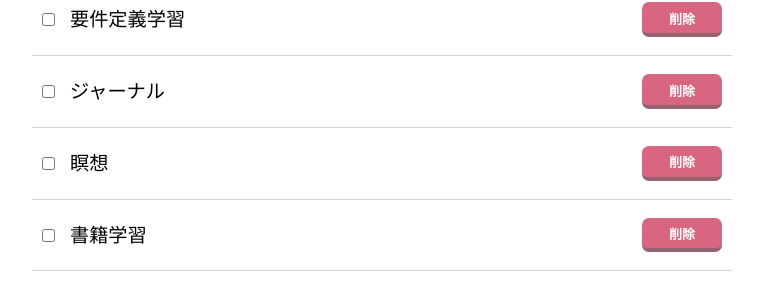
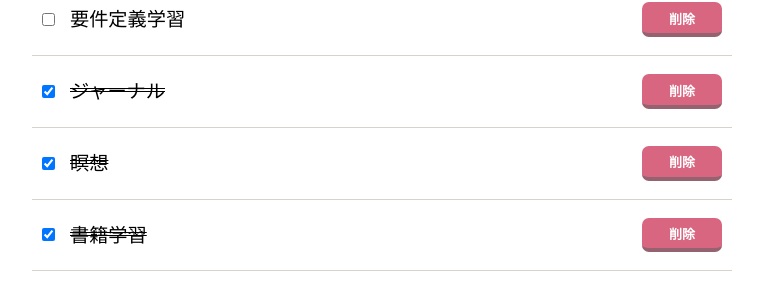
Before and after one commit to kouheihayashi78/vue-todo, a Vue app: page / in a window 1280 px wide. Shown: the part 358-658 px from the top of the page, without its empty margins (258-1021 px from the left). Built offline with nearby package versions, Linux system fonts and the light colour scheme; the HTML template or start-up script is replaced by a standard one.

Commit message:
add:クリックしたタスクを完了させる処理実装

```diff
--- a/FoodData.ts
+++ b/FoodData.ts
@@ -1,30 +1,37 @@
 export interface Task {
+  id: number,
   name: string,
   isDone: boolean,
 }
 
 export const TaskList:Task[] = [
   {
+    id: 0,
     name: 'Vue学習',
     isDone: false,
   },
   {
+    id: 1,
     name: 'Laravel学習',
     isDone: false,
   },
   {
+    id: 2,
     name: '要件定義学習',
     isDone: false,
   },
   {
+    id: 3,
     name: 'ジャーナル',
     isDone: true,
   },
   {
+    id: 4,
     name: '瞑想',
     isDone: true,
   },
   {
+    id: 5,
     name: '書籍学習',
     isDone: true,
   },
--- a/src/App.vue
+++ b/src/App.vue
@@ -3,7 +3,11 @@
   import { TaskList } from '../FoodData.ts'
 
   const tasks = ref(TaskList)
-  const doubleClick = ref(false)
+
+  const clickHandler = (id) => {
+    console.log(tasks.value[id].isDone)
+    tasks.value[id].isDone = !tasks.value[id].isDone
+  }
 
   const addTask = () => {
     console.log('追加処理です')
@@ -15,20 +19,20 @@
 </script>
 
 <template>
-  <div className="input-form">
-    <div className="inner">
-      <input type="text" className="input" placeholder="TODOを入力してください。" />
-      <button @click="addTask" className="btn is-primary">追加</button>
+  <div class="input-form">
+    <div class="inner">
+      <input type="text" class="input" placeholder="TODOを入力してください。" />
+      <button @click="addTask" class="btn is-primary">追加</button>
     </div>
   </div>
-  <div className="inner">
-    <ul className="task-list">
+  <div class="inner">
+    <ul class="task-list">
       <li v-for="task in tasks" :key="task.name">
-        <label className="checkbox-label">
-          <input type="checkbox" className="checkbox-input" />
-          <span v-if="doubleClick === false">{{ task.name }}</span>
+        <input type="checkbox" class="checkbox-input" :checked="task.isDone" />
+        <label class="checkbox-label" @click="clickHandler(task.id)" :class="{ 'done': task.isDone, 'not-done': !task.isDone }">
+          <span>{{ task.name }}</span>
         </label>
-        <button @click="deleteTask" className="btn is-delete">削除</button>
+        <button @click="deleteTask" class="btn is-delete">削除</button>
       </li>
     </ul>
   </div>
--- a/src/assets/main.css
+++ b/src/assets/main.css
@@ -144,12 +144,19 @@
 }
 
 
-.checkbox-label input {
+.checkbox-input {
   margin-right: 15px;
 }
 
 .checkbox-label span {
   font-size: 1.2rem;
+}
+
+.not-done {
+  text-decoration: none;
+}
+.done {
+  text-decoration: line-through;
 }
 
 .done .checkbox-label {
```
